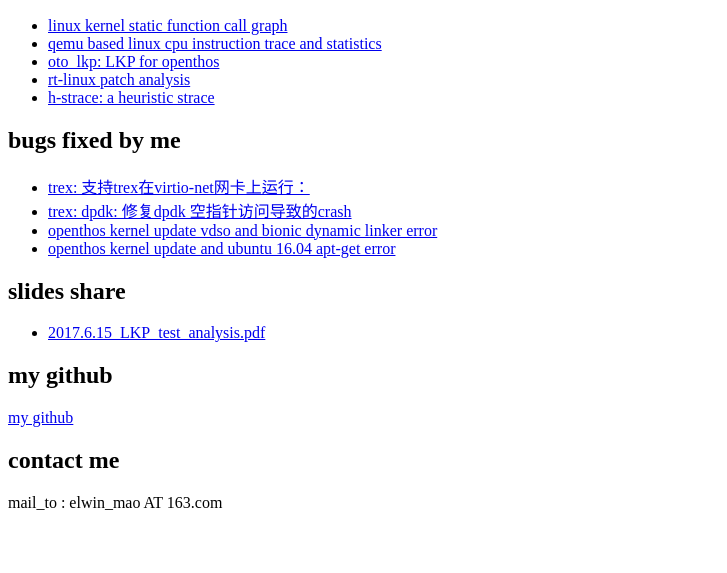
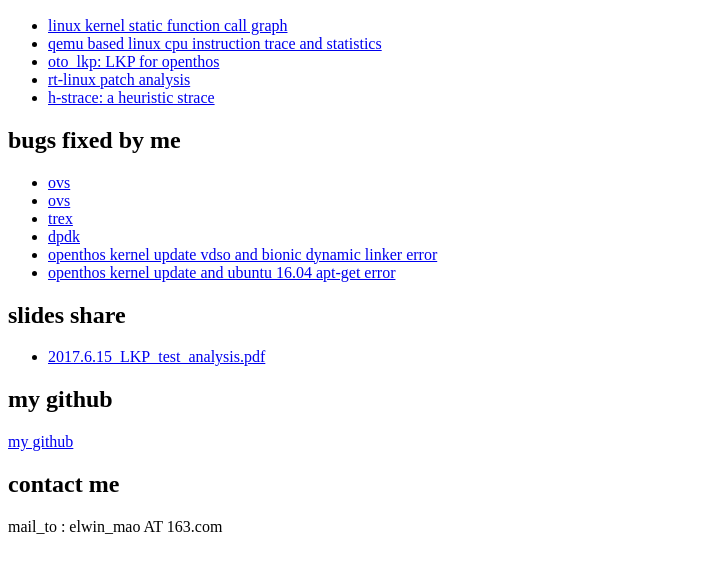
Before and after one commit to ELWIN-MAO/ELWIN-MAO.github.io, a plain HTML site: page index.html in a window 1280 px wide. Shown: the part 119-692 px from the top of the page, without its empty margins (0-727 px from the left). Drawn offline with Linux system fonts and the light colour scheme.

Commit message:
Update index.html

```diff
--- a/index.html
+++ b/index.html
@@ -34,12 +34,16 @@
 
 <h2>bugs fixed by me</h2>
 <ul>
+   <li><a href=" https://github.com/openvswitch/ovs/commit/82440ad72dd64698fec3d6c562c127f235269139"  target="_blank">ovs </a></li>
+
+    <li><a href=" https://github.com/openvswitch/ovs/commit/cdaa7e0fd60d94f95925f1a498f61698675deacc"  target="_blank">ovs </a></li>
 
 
-   <li><a href="https://github.com/cisco-system-traffic-generator/trex-core/commit/17d9c4f38a79a3fc95c58feb253abfbc1df37f98"  target="_blank">trex: 支持trex在virtio-net网卡上运行：</a></li>
+
+   <li><a href="https://github.com/cisco-system-traffic-generator/trex-core/commit/17d9c4f38a79a3fc95c58feb253abfbc1df37f98"  target="_blank"> trex </a></li>
 
 
-   <li><a href="http://git.dpdk.org/next/dpdk-next-net-brcm/commit/?id=13d625663eb935f1dbcb7ed24dd7752335de0fc4"  target="_blank">trex: dpdk: 修复dpdk 空指针访问导致的crash</a></li>
+   <li><a href="http://git.dpdk.org/next/dpdk-next-net-brcm/commit/?id=13d625663eb935f1dbcb7ed24dd7752335de0fc4"  target="_blank"> dpdk </a></li>
 
 
 
```
